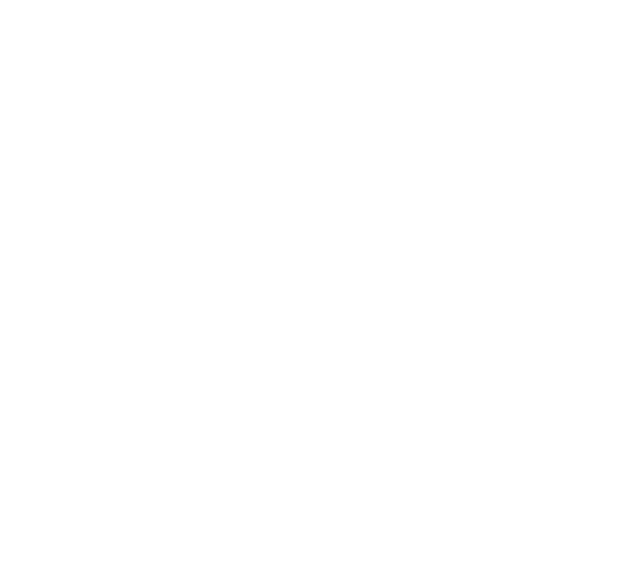
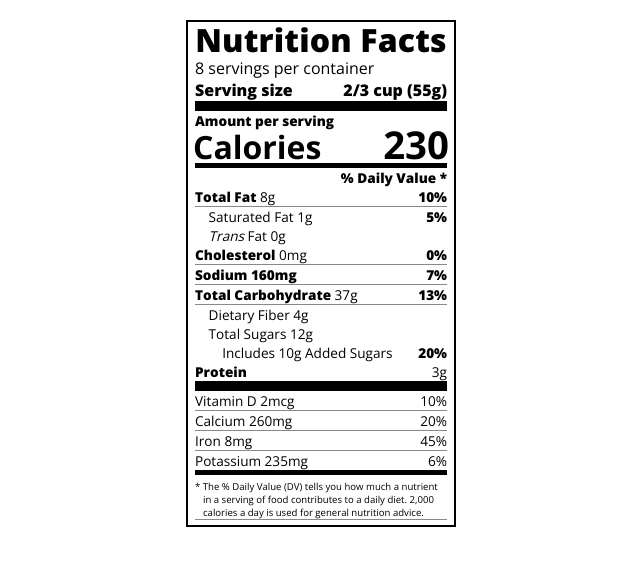
Before and after one commit to claudiahW/css-nutrition-label, a plain HTML site: page index.html in a window 1280 px wide. Shown: the whole page, without its empty margins (319-959 px from the left). Drawn offline with nearby package versions, Linux system fonts and the light colour scheme.

Commit message:
complete project

```diff
--- a/index.html
+++ b/index.html
@@ -3,9 +3,60 @@
 <head>
     <meta charset="UTF-8">
     <meta name="viewport" content="width=device-width, initial-scale=1.0">
-    <title>Document</title>
+    <title>Nutritional Label</title>
+    <link rel="stylesheet" href="https://fonts.googleapis.com/css?family=Open+Sans:400,700,800"/>
+    <link rel="stylesheet" href="styles.css" />
 </head>
 <body>
+    <div class="label">
+        <header>
+
+    <h1 class="bold">Nutrition Facts</h1>
+    <div class="divider">
+
+    </div>
+    <p>8 servings per container</p>
+    <p class="bold">Serving size <span>2/3 cup (55g)</span></p>
+</header>
+<div class="divider large">
+
+</div>
+<div class="calories-info">
+<div class="left-container">
+
+    <h2 class="bold small-text">Amount per serving </h2>
+    <p>Calories</p>
+</div>
+<span>230</span>
+</div>
+<div class="divider medium">
+</div>
+<div class="daily-value small-text">
+    <p class="bold right no-divider">% Daily Value *</p>
+    <div class="divider"></div>
+    <p><span><span class="bold">Total Fat</span> 8g</span> <span class="bold">10%</span></p>
+    <p class="indent no-divider">Saturated Fat 1g <span class="bold">5%</span></p>
+    <div class="divider"></div>
+    <p class="indent no-divider"><span><i>Trans</i> Fat 0g</span></p>
+    <div class= "divider"></div>
+    <p><span><span class="bold">Cholesterol</span> 0mg</span> <span class="bold">0%</span></p>
+    <p><span class="bold"><span class="bold">Sodium</span> 160mg </span><span class="bold">7%</span></p>
+    <p><span><span class="bold">Total Carbohydrate</span> 37g</span> <span class="bold">13%</span></p>
+    <p class="indent no-divider">Dietary Fiber 4g</p>
+    <div class="divider"></div>
+    <p class="indent no-divider">Total Sugars 12g</p>
+    <div class="divider double-indent"></div>
+    <p class="double-indent no-divider">Includes 10g Added Sugars <span class="bold righy">20%</span></p>
+    <div class="divider"></div>
+    <p class="no-divider"><span class="bold">Protein</span> 3g</p>
+    <div class="divider large"></div>
+    <p>Vitamin D 2mcg <span>10%</span></p>
+    <p>Calcium 260mg <span>20%</span></p>
+    <p>Iron 8mg <span>45%</span></p>
+    <p class="no-divider">Potassium 235mg <span>6%</span></p>
+    <div class="divider medium"></div>
+    <p class="note">* The % Daily Value (DV) tells you how much a nutrient in a serving of food contributes to a daily diet. 2,000 calories a day is used for general nutrition advice.</p>
+</div>
 
 </body>
 </html>
--- a/styles.css
+++ b/styles.css
@@ -0,0 +1,83 @@
+body {
+    font-family: "Open Sans", sans-serif;
+}
+
+html {
+    font-size: 16px;
+}
+.label {
+    border: 2px solid black;
+    width: 270px;
+    margin: 20px auto;
+    padding: 0 7px;
+}
+* {
+    box-sizing: border-box;
+}
+header h1 {
+    text-align: center;
+    margin:-4px 0;
+    letter-spacing:0.15px;
+}
+.bold {
+    font-weight: 800;
+}
+p {
+    margin: 0;
+    display:flex;
+    justify-content:space-between;
+  }
+.large {
+ height: 10px;
+
+}
+
+.large, .medium {
+    background-color: black;
+    border: 0;
+}
+.small-text{
+    font-size: 0.85rem;
+}
+.calories-info h2 {
+    margin: 0;
+}
+.calories-info {
+    display: flex;
+    justify-content: space-between;
+    align-items: flex-end;
+}
+
+.left-container p {
+    margin: -5px -2px;
+    font-size: 2em;
+    font-weight: 700;
+
+  }
+  .calories-info span{
+       font-size: 2.4em;
+       font-weight: 700;
+       margin: -7px -2px;
+  }
+
+  .medium{
+    height:5px;
+  }
+  .right {
+    justify-content:flex-end;
+  }
+  .indent {
+    margin-left: 1em;
+  }
+  .daily-value p:not(.no-divider) {
+    border-bottom: 1px solid #888989;
+  }
+  .double-indent {
+    margin-left: 2em;
+  }
+  .note {
+    font-size: 0.6rem;
+    margin: 5px 0;
+    padding: 0 8px;
+    text-indent: -8px;
+  }
```
